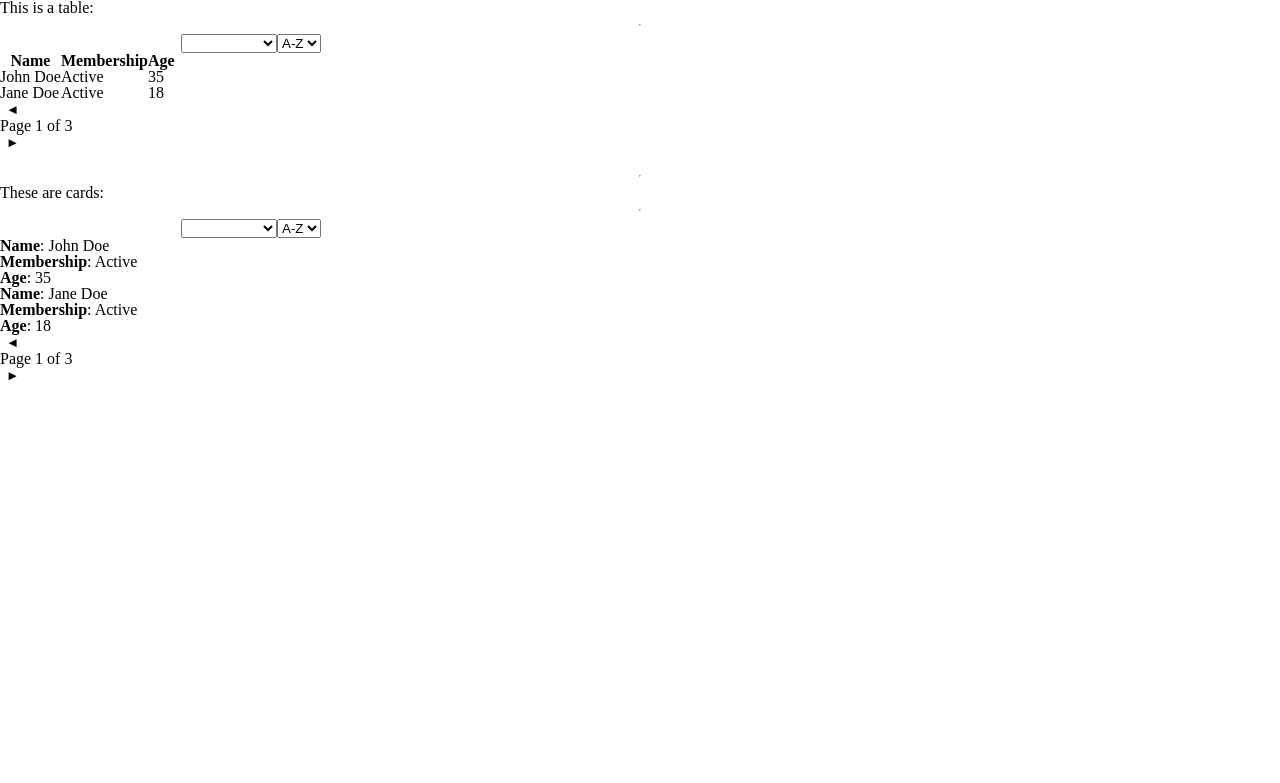
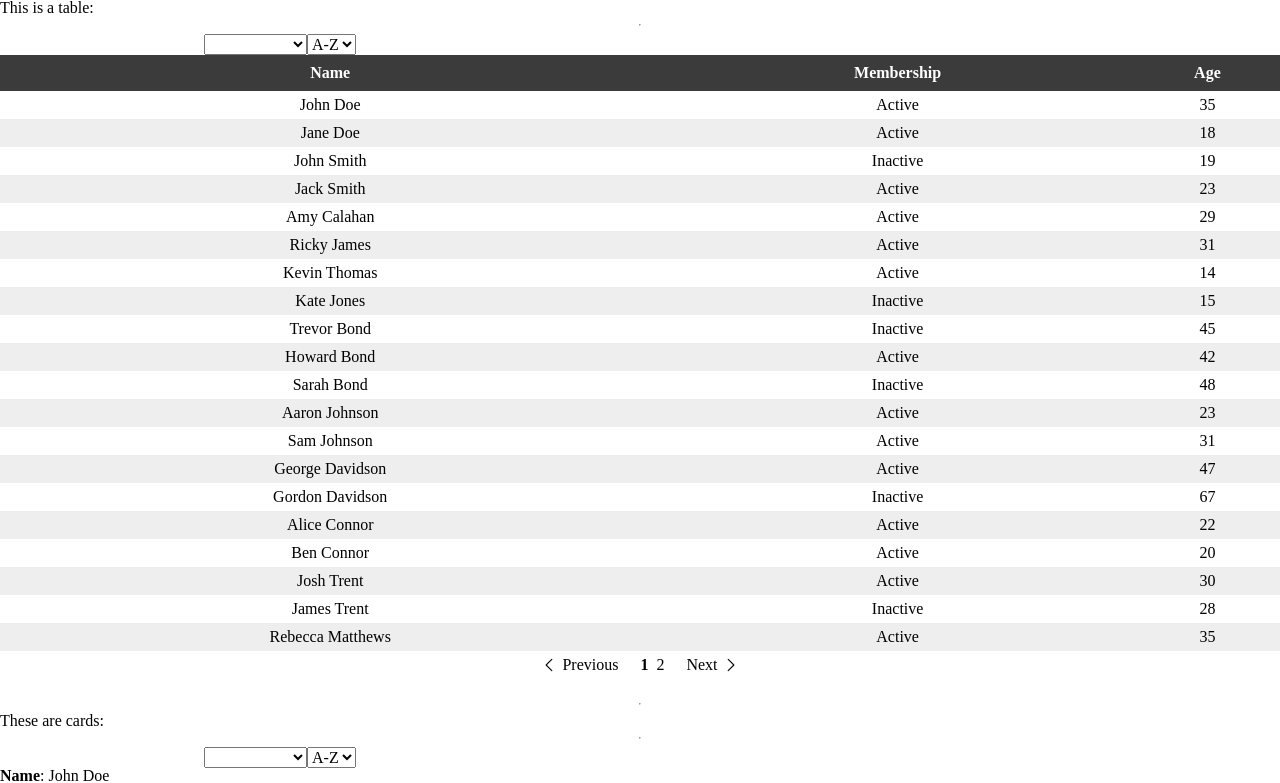
Before and after one commit to RyanJP18/data-deck, a Vue app: page / in a window 1280 px wide. Shown: the top 783 px of the page. Built offline with nearby package versions, Linux system fonts and the light colour scheme.

Commit message:
Basic table layout, improved footer to include pages to jump to

```diff
--- a/package.json
+++ b/package.json
@@ -1,6 +1,6 @@
 {
 	"name": "data-deck",
-	"version": "0.2.0",
+	"version": "0.3.0",
 	"description": "An extensible and data-driven component for Vue, designed to display data in both table and card formats.",
 	"repository": "git@github.com:RyanJP18/data-deck.git",
 	"author": "RyanJP18 <contact@ryanjp.co.uk>",
--- a/src/App.vue
+++ b/src/App.vue
@@ -3,11 +3,31 @@ import DataDeckTable from '@/components/DataDeckTable.vue';
 import DataDeckCards from '@/components/DataDeckCards.vue';
 
 const gymData = [
-    { 'name': 'John Doe', 'age': '35', 'membership_status': 'Active' },
-    { 'name': 'Jane Doe', 'age': '18', 'membership_status': 'Active' },
-    { 'name': 'John Smith', 'age': '19', 'membership_status': 'Inactive' },
-    { 'name': 'Jack Smith', 'age': '23', 'membership_status': 'Active' },
-    { 'name': 'Ricky James', 'age': '31', 'membership_status': 'Inactive' },
+    { 'name': 'John Doe', 'age': 35, 'membership_status': 'Active' },
+    { 'name': 'Jane Doe', 'age': 18, 'membership_status': 'Active' },
+    { 'name': 'John Smith', 'age': 19, 'membership_status': 'Inactive' },
+    { 'name': 'Jack Smith', 'age': 23, 'membership_status': 'Active' },
+    { 'name': 'Amy Calahan', 'age': 29, 'membership_status': 'Active' },
+    { 'name': 'Ricky James', 'age': 31, 'membership_status': 'Active' },
+    { 'name': 'Kevin Thomas', 'age': 14, 'membership_status': 'Active' },
+    { 'name': 'Kate Jones', 'age': 15, 'membership_status': 'Inactive' },
+    { 'name': 'Trevor Bond', 'age': 45, 'membership_status': 'Inactive' },
+    { 'name': 'Howard Bond', 'age': 42, 'membership_status': 'Active' },
+    { 'name': 'Sarah Bond', 'age': 48, 'membership_status': 'Inactive' },
+    { 'name': 'Aaron Johnson', 'age': 23, 'membership_status': 'Active' },
+    { 'name': 'Sam Johnson', 'age': 31, 'membership_status': 'Active' },
+    { 'name': 'George Davidson', 'age': 47, 'membership_status': 'Active' },
+    { 'name': 'Gordon Davidson', 'age': 67, 'membership_status': 'Inactive' },
+    { 'name': 'Alice Connor', 'age': 22, 'membership_status': 'Active' },
+    { 'name': 'Ben Connor', 'age': 20, 'membership_status': 'Active' },
+    { 'name': 'Josh Trent', 'age': 30, 'membership_status': 'Active' },
+    { 'name': 'James Trent', 'age': 28, 'membership_status': 'Inactive' },
+    { 'name': 'Rebecca Matthews', 'age': 35, 'membership_status': 'Active'},
+    { 'name': 'Adam Matthews', 'age': 34, 'membership_status': 'Active'},
+    { 'name': 'Kirsty Matthews', 'age': 31, 'membership_status': 'Active'},
+    { 'name': 'Caelan James', 'age': 18, 'membership_status': 'Active' },
+    { 'name': 'Catherine Ramsey', 'age': 24, 'membership_status': 'Inactive'},
+    { 'name': 'Kyle Ramsey', 'age': 23, 'membership_status': 'Inactive'},
 ];
 
 const metadata = [
--- a/src/components/DataDeckCards.vue
+++ b/src/components/DataDeckCards.vue
@@ -1,7 +1,6 @@
 <script setup lang="ts">
 import { ref, watch } from 'vue';
 import type DataDeckProps from '@/interfaces/DataDeckProps';
-import type HeaderMetadata from '@/interfaces/HeaderMetadata';
 import type SelectionSettings from '@/interfaces/SelectionSettings';
 import type QuerySettings from '@/interfaces/QuerySettings';
 import type DataPaginator from '@/interfaces/DataPaginator';
@@ -10,11 +9,10 @@ import FooterPanel from '@/components/FooterPanel.vue';
 import HeaderPanel from '@/components/HeaderPanel.vue';
 
 const props = withDefaults(defineProps<DataDeckProps>(), {
-    headerMetadata: () => [] as HeaderMetadata[],
     selectionSettings: () => ({ readOnly: false, fireAndForget: true, allowMultiple: false }) as SelectionSettings,
     selection: () => [] as Record<string, string>[],
     querySettings: () => ({ filterQuery: '', sortColumn: '', sortDirection: 'A-Z' }) as QuerySettings,
-    paginator: () => ({ itemsPerPage: 2, currentPageNo: 1, lastPageNo: 1, manager: 'client' }) as DataPaginator,
+    paginator: () => ({ itemsPerPage: 20, currentPageNo: 1, manager: 'client' }) as DataPaginator,
     loading: false,
 });
 
@@ -49,11 +47,28 @@ const { processedData, pageData, select } = useDataDeck(props.data, props.header
 
 
 <template>
-    <div>
+    <div class="ddc">
         <HeaderPanel v-model="querySettings" :headerMetadata="headerMetadata" />
-        <div v-for="(card, cardIndex) in pageData" :key="cardIndex" @click="select(card)">
-            <div v-for="column in headerMetadata" :key="column.value"><b>{{ column.label }}</b>: {{ card[column.value] }} </div>
+        <div
+            class="ddc_deck"
+            v-for="(card, cardIndex) in pageData"
+            :key="cardIndex"
+            tabindex="0"
+            @click="select(card)"
+            @keydown.enter.stop="select(card)">
+            <slot v-if="$slots.default" />
+            <div v-else v-for="column in headerMetadata" :key="column.value"><b>{{ column.label }}</b>: {{ card[column.value] }} </div>
         </div>
         <FooterPanel v-model="paginator" :processed-data="processedData" @update:modelValue="$event => paginator = $event" />
     </div>
 </template>
+
+
+<style scoped lang="scss">
+.ddc {
+    &_deck{
+        flex-wrap: wrap;
+
+    }
+}
+</style>
--- a/src/components/DataDeckTable.vue
+++ b/src/components/DataDeckTable.vue
@@ -1,7 +1,6 @@
 <script setup lang="ts">
 import { ref, watch } from 'vue';
 import type DataDeckProps from '@/interfaces/DataDeckProps';
-import type HeaderMetadata from '@/interfaces/HeaderMetadata';
 import type SelectionSettings from '@/interfaces/SelectionSettings';
 import type QuerySettings from '@/interfaces/QuerySettings';
 import type DataPaginator from '@/interfaces/DataPaginator';
@@ -10,11 +9,10 @@ import FooterPanel from '@/components/FooterPanel.vue';
 import HeaderPanel from '@/components/HeaderPanel.vue';
 
 const props = withDefaults(defineProps<DataDeckProps>(), {
-    headerMetadata: () => [] as HeaderMetadata[],
     selectionSettings: () => ({ readOnly: false, fireAndForget: true, allowMultiple: false }) as SelectionSettings,
     selection: () => [] as Record<string, string>[],
     querySettings: () => ({ filterQuery: '', sortColumn: '', sortDirection: 'A-Z' }) as QuerySettings,
-    paginator: () => ({ itemsPerPage: 2, currentPageNo: 1, lastPageNo: 1, manager: 'client' }) as DataPaginator,
+    paginator: () => ({ itemsPerPage: 20, currentPageNo: 1, manager: 'client' }) as DataPaginator,
     loading: false,
 });
 
@@ -49,20 +47,78 @@ const { processedData, pageData, select } = useDataDeck(props.data, props.header
 
 
 <template>
-    <div>
+    <div class="ddt">
         <HeaderPanel v-model="querySettings" :headerMetadata="headerMetadata" />
-        <table>
+        <table class="ddt_table">
             <thead>
                 <tr>
                     <th v-for="header in headerMetadata" :key="header.value"><b>{{ header.label }}</b></th>
                 </tr>
             </thead>
             <tbody>
-                <tr v-for="(row, rowIndex) in pageData" :key="rowIndex" @click="select(row)">
-                    <td v-for="column in headerMetadata" :key="column.value">{{ row[column.value] }}</td>
+                <tr
+                    v-for="(row, rowIndex) in pageData"
+                    :key="rowIndex"
+                    tabindex="0"
+                    @click="select(row)"
+                    @keydown.enter.stop="select(row)">
+                    <slot v-if="$slots.default" />
+                    <td v-else v-for="column in headerMetadata" :key="column.value">{{ row[column.value] }}</td>
                 </tr>
             </tbody>
         </table>
         <FooterPanel v-model="paginator" :processed-data="processedData" @update:modelValue="$event => paginator = $event" />
     </div>
 </template>
+
+
+<style scoped lang="scss">
+.ddt {
+    &_table {
+        width: 100%;
+        white-space: nowrap;
+
+        & > thead {
+            & > tr {
+                height: 36px;
+                background-color: #3b3b3b;
+                color: #ffffff;
+
+                & > th {
+                    vertical-align: middle;
+                    text-align: center;
+                    @include transition-hover;
+
+                    &:hover, &:focus-visible {
+                        background-color: #525252;
+                    }
+                }
+            }
+        }
+
+        & > tbody {
+            & > tr {
+                height: 28px;
+                @include transition-hover;
+
+                &:nth-child(even) {
+                    background-color: #eeeeee;
+                }
+
+                & > td {
+                    vertical-align: middle;
+                    text-align: center;
+                }
+
+                &:hover td, &:focus-visible td {
+                    background-color: #cccccc;
+                }
+
+                &.selected td {
+                    background-color: #cccccc;
+                }
+            }
+        }
+    }
+}
+</style>
--- a/src/components/FooterPanel.vue
+++ b/src/components/FooterPanel.vue
@@ -1,6 +1,8 @@
 <script setup lang="ts">
-import { ref, watch } from 'vue';
+import { ref, computed, watch } from 'vue';
 import type DataPaginator from '@/interfaces/DataPaginator';
+import IconPrevious from '@/components/Icons/IconPrevious.vue';
+import IconNext from '@/components/Icons/IconNext.vue';
 
 const props = withDefaults(defineProps<{
     modelValue: DataPaginator;
@@ -8,10 +10,10 @@ const props = withDefaults(defineProps<{
 }>(), {
 });
 
-const paginator = ref(props.modelValue);
-
 const emit = defineEmits(['update:modelValue']);
 
+
+const paginator = ref(props.modelValue);
 
 watch(() => props.processedData, () => {
     if (paginator.value.manager === 'server') {
@@ -23,6 +25,29 @@ watch(() => props.processedData, () => {
     emit('update:modelValue', paginator.value);
 }, { deep: true, immediate: true });
 
+const rangeLimit = 10;
+const pageRange = computed(() => {
+    if (!paginator.value.lastPageNo) {
+        return [];
+    }
+
+    const pages = [] as string[];
+
+    for (let i = 1; i <= Math.min(rangeLimit, paginator.value.lastPageNo); i++) {
+        pages.push(i.toString());
+    }
+
+    if (paginator.value.lastPageNo > rangeLimit + 1) {
+        pages.push('...');
+    }
+
+    if (paginator.value.lastPageNo > rangeLimit) {
+        pages.push(paginator.value.lastPageNo.toString());
+    }
+
+    return pages;
+});
+
 const back = () => {
     if (paginator.value.currentPageNo <= 1) {
         return;
@@ -33,7 +58,7 @@ const back = () => {
 };
 
 const next = () => {
-    if (paginator.value.currentPageNo >= paginator.value.lastPageNo) {
+    if (!paginator.value.lastPageNo || paginator.value.currentPageNo >= paginator.value.lastPageNo) {
         return;
     }
 
@@ -41,13 +66,76 @@ const next = () => {
     emit('update:modelValue', paginator.value);
 };
 
+const choose = (page: number) => {
+    if (!paginator.value.lastPageNo || paginator.value.currentPageNo === page || page < 1 || page > paginator.value.lastPageNo) {
+        return;
+    }
+
+    paginator.value.currentPageNo = page;
+    emit('update:modelValue', paginator.value);
+};
 </script>
 
 
 <template>
-    <div>
-        <button @click="back">◄</button>
-        <p>Page {{ paginator.currentPageNo }} of {{ paginator.lastPageNo }}</p>
-        <button @click="next">►</button>
+    <div class="fp">
+        <button @click="back">
+            <IconPrevious />
+            <p>Previous</p>
+        </button>
+        <p class="fp_carousel">
+            <a
+                class="fp_carousel_page"
+                :class="parseInt(page) === paginator.currentPageNo ? 'active' : ''"
+                :key="page"
+                v-for="page in pageRange"
+                @click="choose(parseInt(page))">{{ page }}</a>
+        </p>
+        <button @click="next">
+            <p>Next</p>
+            <IconNext />
+        </button>
     </div>
 </template>
+
+
+<style scoped lang="scss">
+.fp {
+    display: flex;
+    align-items: center;
+    justify-content: center;
+    height: 28px;
+
+    & > button {
+        display: flex;
+        align-items: center;
+        cursor: pointer;
+
+        & > p {
+            margin-top: -1px;
+        }
+
+        & > svg {
+            height: 18px;
+            margin-left: 4px;
+            margin-right: 4px;
+        }
+    }
+
+    &_carousel {
+        margin-left: 16px;
+        margin-right: 16px;
+
+        &_page {
+            cursor: pointer;
+            & + & {
+                margin-left: 8px;
+            }
+
+            &.active {
+                font-weight: bold;
+            }
+        }
+    }
+}
+</style>
--- /dev/null
+++ b/src/components/Icons/IconNext.vue
@@ -0,0 +1,14 @@
+<template>
+    <svg
+        xmlns="http://www.w3.org/2000/svg"
+        viewBox="0 0 24 24"
+        fill="currentColor"
+        class="size-6"
+    >
+        <path
+            fill-rule="evenodd"
+            d="M16.28 11.47a.75.75 0 0 1 0 1.06l-7.5 7.5a.75.75 0 0 1-1.06-1.06L14.69 12 7.72 5.03a.75.75 0 0 1 1.06-1.06l7.5 7.5Z"
+            clip-rule="evenodd"
+        />
+    </svg>
+</template>
--- /dev/null
+++ b/src/components/Icons/IconPrevious.vue
@@ -0,0 +1,13 @@
+<template>
+    <svg
+        xmlns="http://www.w3.org/2000/svg"
+        viewBox="0 0 24 24"
+        fill="currentColor"
+    >
+        <path
+            fill-rule="evenodd"
+            d="M7.72 12.53a.75.75 0 0 1 0-1.06l7.5-7.5a.75.75 0 1 1 1.06 1.06L9.31 12l6.97 6.97a.75.75 0 1 1-1.06 1.06l-7.5-7.5Z"
+            clip-rule="evenodd"
+        />
+    </svg>
+</template>
--- a/src/interfaces/DataPaginator.ts
+++ b/src/interfaces/DataPaginator.ts
@@ -1,7 +1,7 @@
 interface DataPaginator {
     itemsPerPage: number;
     currentPageNo: number;
-    lastPageNo: number;
+    lastPageNo?: number; // Server-managed only
     manager: 'client' | 'server';
 }
 
--- a/src/styles/style.scss
+++ b/src/styles/style.scss
@@ -1,13 +1,8 @@
 * {
 	box-sizing: border-box;
+    font-size: 16px;
+    font-family: inherit;
 }
-
-// a,
-// a:visited,
-// a:hover,
-// a:active {
-//     color: $accent;
-// }
 
 button {
     outline: none;
@@ -25,3 +20,7 @@ input, textarea {
     outline: none;
     border: 0;
 }
+
+tr {
+    outline: none;
+}
--- a/vite.config.ts
+++ b/vite.config.ts
@@ -14,7 +14,9 @@ export default defineConfig(() => {
             preprocessorOptions: {
                 scss: {
                     api: 'modern-compiler',
-                    additionalData: ''
+                    additionalData: `
+                        @use '@/styles/mixins.scss' as *;
+                    `
                 }
             }
         },
```
Also changed, not shown: src/styles/mixins.scss (added, +14 -0 lines), 1 other file (tests, documents, lock files or other folders).
